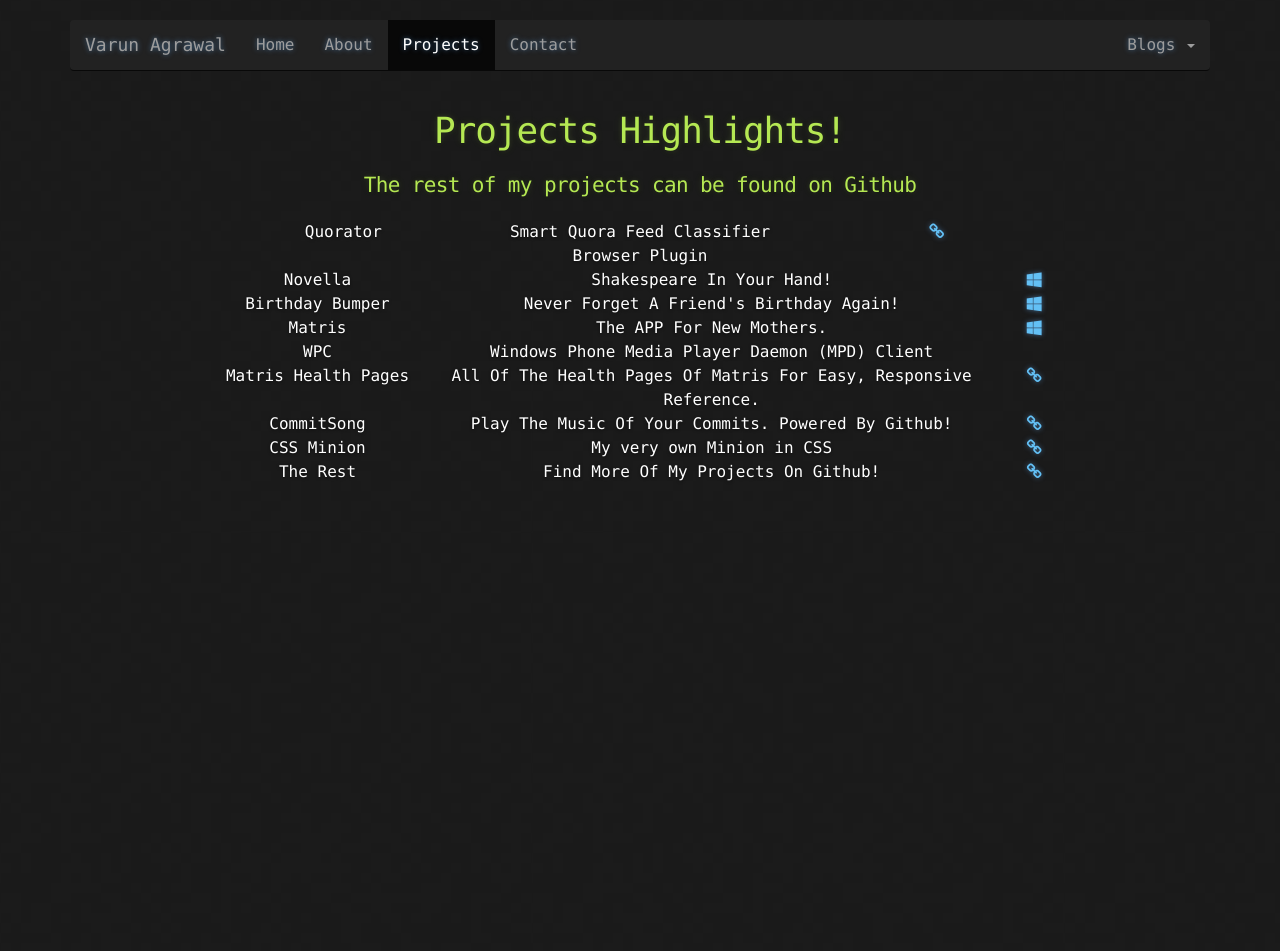
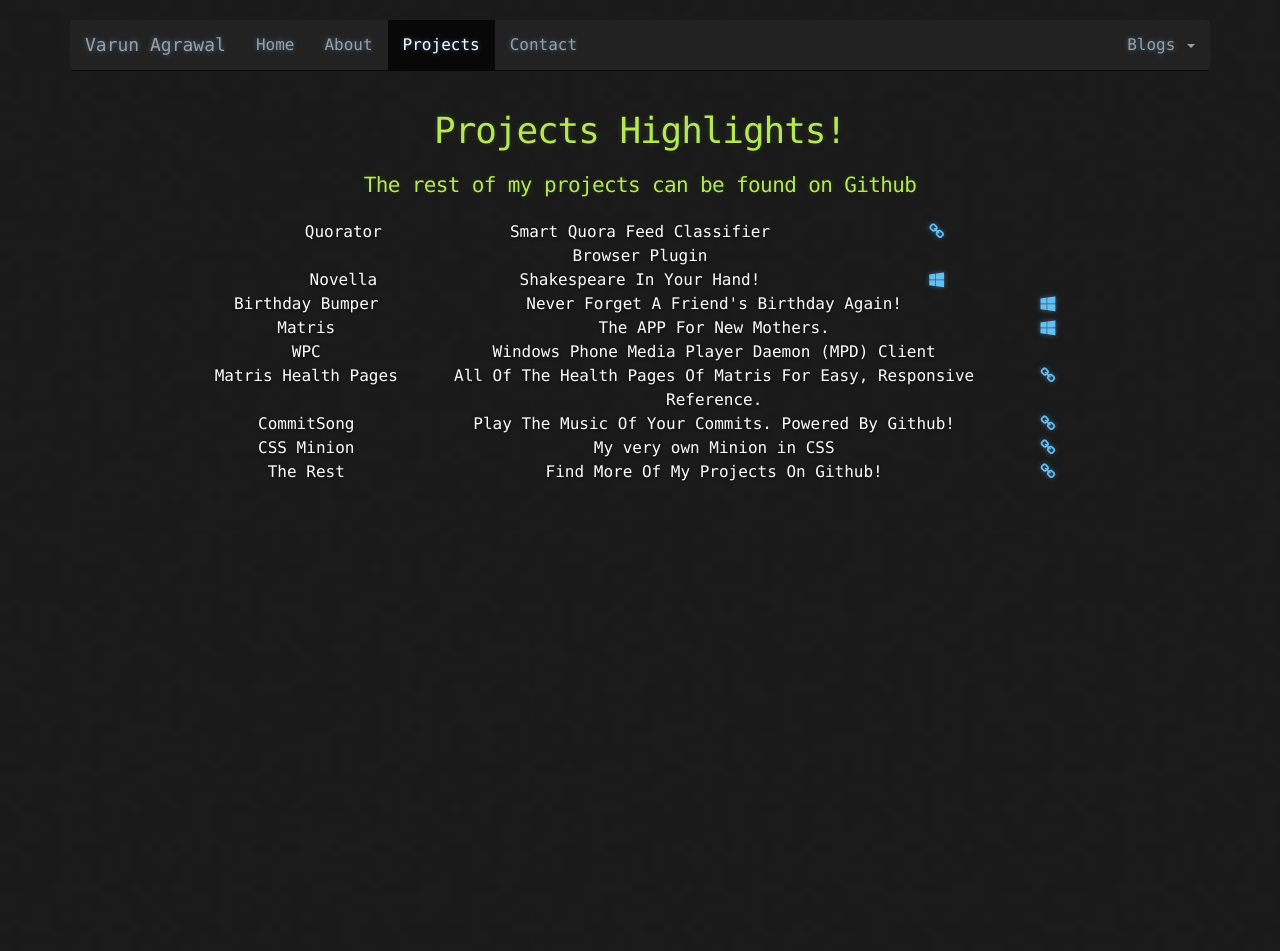
Before and after one commit to varunagrawal/varunagrawal.github.io, a Jekyll site: the page built from projects.html, in a window 1280 px wide. Built offline with Jekyll 4.4.1, drawn with Linux system fonts in a browser that asks for light colours; nearby versions of some CDN libraries.

Commit message:
table to grid

```diff
--- a/projects.html
+++ b/projects.html
@@ -19,49 +19,45 @@ permalink: /projects/
             <div class="col-xs-12 col-sm-12 col-md-4"><a href="https://chrome.google.com/webstore/detail/quorator/kppbolnligjjnokjhainblhdpbobcbgb" target="_blank"><i class="fa fa-link"></i></a></div>
             <br/>
         </div>
-        <div>
-            <div class="col-xs-3 col-sm-3 col-md-3">Novella</div>
-            <div class="col-xs-8 col-sm-8 col-md-8">Shakespeare In Your Hand!</div>
-            <div class="col-xs-1 col-sm-1 col-md-1"><a href="http://www.windowsphone.com/s?appid=4db3076d-8458-4072-b252-e248d56ade0c" target="_blank"><i class="fa fa-windows"></i></a></div>
+        <div class="row">
+            <div class="col-xs-12 col-sm-12 col-md-4">Novella</div>
+            <div class="col-xs-12 col-sm-12 col-md-4">Shakespeare In Your Hand!</div>
+            <div class="col-xs-12 col-sm-12 col-md-4"><a href="http://www.windowsphone.com/s?appid=4db3076d-8458-4072-b252-e248d56ade0c" target="_blank"><i class="fa fa-windows"></i></a></div>
         </div>
-
-            <br/>
+        <div class="row">
             <div class="col-xs-3 col-sm-3 col-md-3">Birthday Bumper</div>
             <div class="col-xs-8 col-sm-8 col-md-8">Never Forget A Friend's Birthday Again!</div>
             <div class="col-xs-1 col-sm-1 col-md-1"><a href="http://www.windowsphone.com/s?appid=3e04fc88-da92-428d-84b1-e38f0d5d0a3e" target="_blank"><i class="fa fa-windows"></i></a></div>
-
-            <br/>
+        </div>
+        <div class="row">
             <div class="col-xs-3 col-sm-3 col-md-3">Matris</div>
             <div class="col-xs-8 col-sm-8 col-md-8">The APP For New Mothers.</div>
             <div class="col-xs-1 col-sm-1 col-md-1"><a href="http://www.windowsphone.com/s?appid=29c40db0-01ad-4a46-af1f-d1be4a4ac3cf" target="_blank"><i class="fa fa-windows"></i></a></div>
-
-            <br/>
+        </div>
+        <div class="row">
             <div class="col-xs-3 col-sm-3 col-md-3">WPC</div>
             <div class="col-xs-8 col-sm-8 col-md-8">Windows Phone Media Player Daemon (MPD) Client</div>
-                <div class="col-xs-1 col-sm-1 col-md-1">
-                    <!--a><i class="fa fa-windows"></i></a--></div>
-
-            <br/>
+            <div class="col-xs-1 col-sm-1 col-md-1"><!--a><i class="fa fa-windows"></i></a--></div>
+        </div>
+        <div class="row">
             <div class="col-xs-3 col-sm-3 col-md-3">Matris Health Pages</div>
             <div class="col-xs-8 col-sm-8 col-md-8">All Of The Health Pages Of Matris For Easy, Responsive Reference.</div>
             <div class="col-xs-1 col-sm-1 col-md-1"><a href="http://www.varunagrawal.me/matris-health/" target="_blank"><i class="fa fa-link"></i></a></div>
-
-            <br/>
+        </div>
+        <div class="row">
             <div class="col-xs-3 col-sm-3 col-md-3">CommitSong</div>
             <div class="col-xs-8 col-sm-8 col-md-8">Play The Music Of Your Commits. Powered By Github!</div>
             <div class="col-xs-1 col-sm-1 col-md-1"><a href="http://www.varunagrawal.me/commitsong/index.html" target="_blank"><i class="fa fa-link"></i></a></div>
-
-            <br/>
+        </div>
+        <div class="row">
             <div class="col-xs-3 col-sm-3 col-md-3">CSS Minion</div>
             <div class="col-xs-8 col-sm-8 col-md-8">My very own Minion in CSS</div>
             <div class="col-xs-1 col-sm-1 col-md-1"><a href="/minion/index.html" target="_blank"><i class="fa fa-link"></i></a></div>
-
-            <br/>
+        </div>
+        <div class="row">
             <div class="col-xs-3 col-sm-3 col-md-3">The Rest</div>
             <div class="col-xs-8 col-sm-8 col-md-8">Find More Of My Projects On Github!</div>
             <div class="col-xs-1 col-sm-1 col-md-1"><a href="https://github.com/varunagrawal" target="_blank"><i class="fa fa-link"></i></a></div>
-
-
         </div>
 
     </div>
```
Lines whose indentation alone changed are shown as unchanged.
